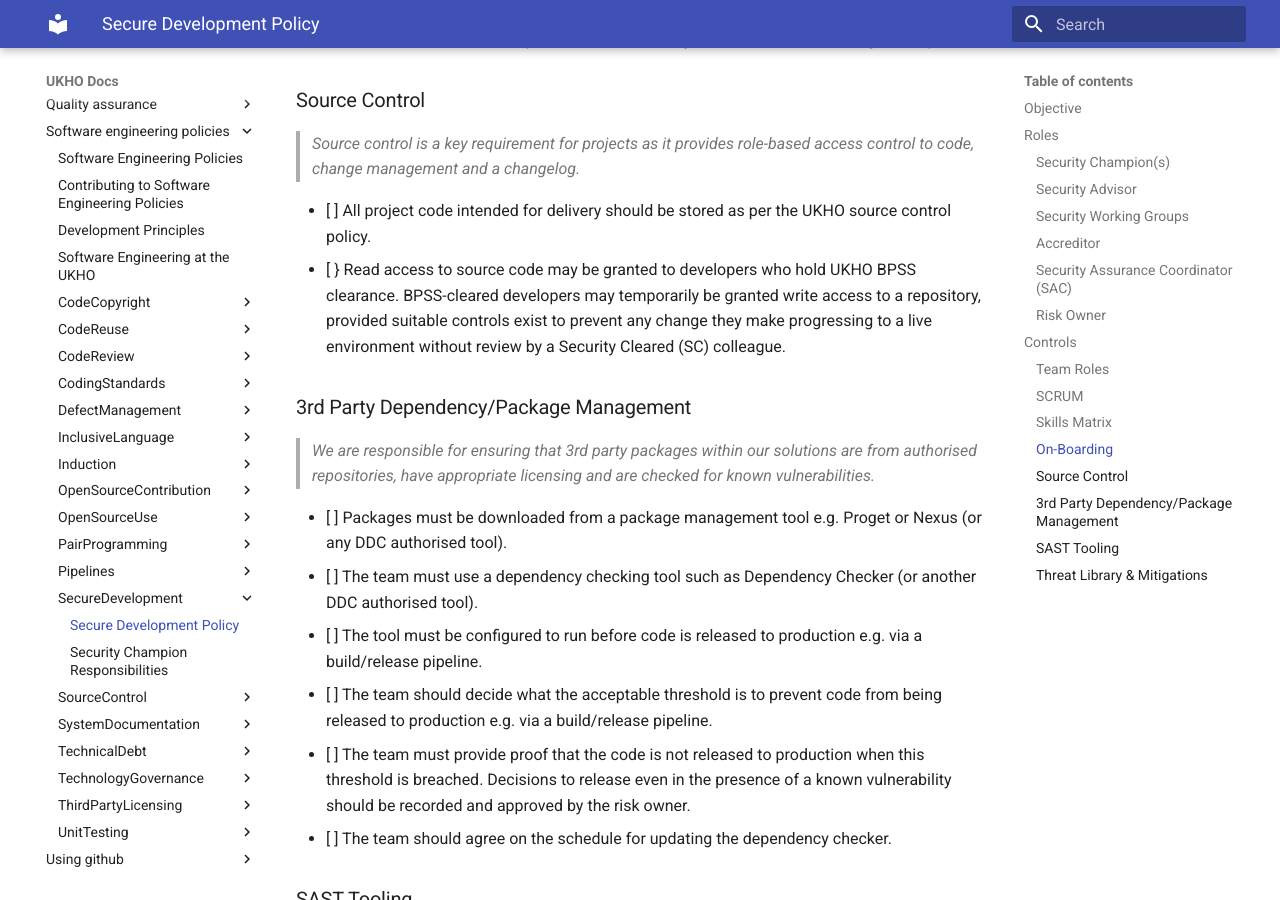
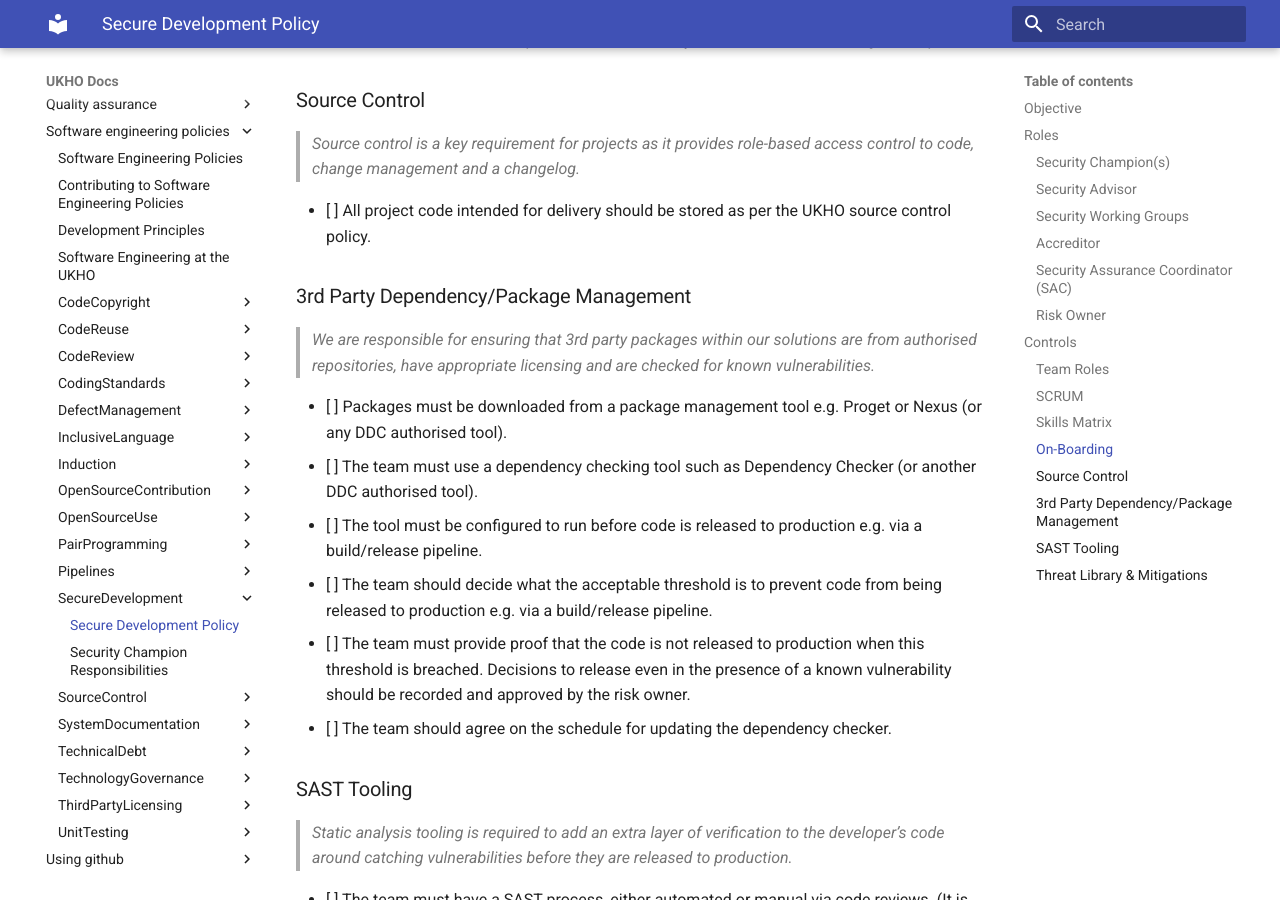
Before and after one commit to UKHO/docs, an MkDocs documentation site: the page built from docs/software-engineering-policies/SecureDevelopment/SecureDevelopmentPolicy.md, in a window 1280 px wide and 900 px high, scrolled down 3005 px. Built offline with MkDocs 1.6.1 and Material for MkDocs 9.7.7, drawn with Linux system fonts in a browser that asks for light colours.

Commit message:
reverted SecureDevelopmentPolicy to master version

```diff
--- a/docs/software-engineering-policies/SecureDevelopment/SecureDevelopmentPolicy.md
+++ b/docs/software-engineering-policies/SecureDevelopment/SecureDevelopmentPolicy.md
@@ -107,7 +107,6 @@ The risk owner is the person who is responsible for the product. This may be the
 >_Source control is a key requirement for projects as it provides role-based access control to code, change management and a changelog._
 
 - [ ] All project code intended for delivery should be stored as per the UKHO source control policy.
-- [ } Read access to source code may be granted to developers who hold UKHO BPSS clearance.  BPSS-cleared developers may temporarily be granted write access to a repository, provided suitable controls exist to prevent any change they make progressing to a live environment without review by a Security Cleared (SC) colleague.
 
 ### 3rd Party Dependency/Package Management
 
```
